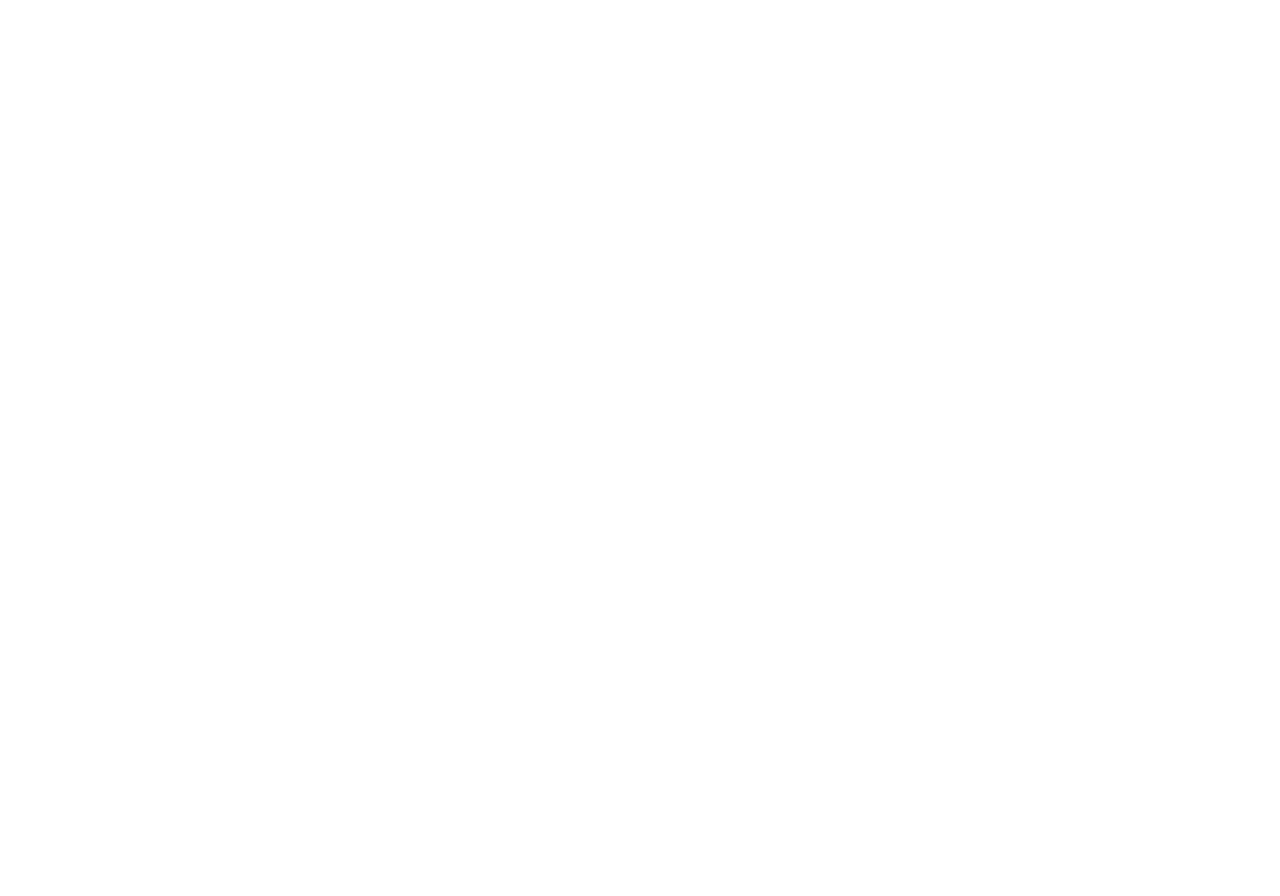
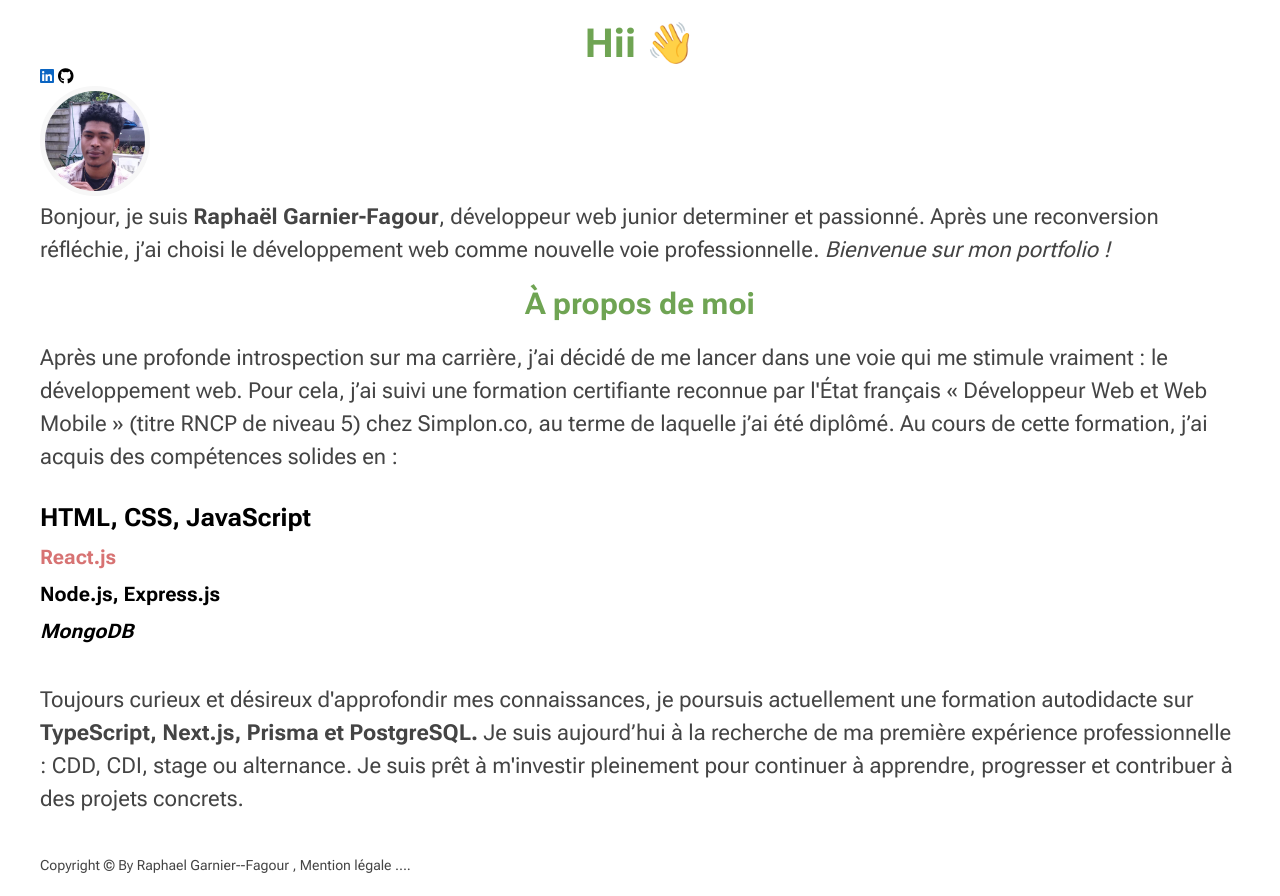
Before and after one commit to Raph-gf/Portfolio, a website: page index.html in a window 1280 px wide. Before the commit the page ends 800 px from the top, so only its background shows below. Drawn offline with Linux system fonts and the light colour scheme.

Commit message:
Adding linkedin & github hyperlinks, refactoring html tags to BEM convention

```diff
--- a/index.html
+++ b/index.html
@@ -3,9 +3,98 @@
   <head>
     <meta charset="UTF-8" />
     <meta name="viewport" content="width=device-width, initial-scale=1.0" />
+
+    <link rel="preconnect" href="https://fonts.googleapis.com" />
+    <link rel="preconnect" href="https://fonts.gstatic.com" crossorigin />
+    <link
+      href="https://fonts.googleapis.com/css2?family=Roboto+Flex:opsz,wght@8..144,100..1000&display=swap"
+      rel="stylesheet"
+    />
+    <link
+      rel="stylesheet"
+      href="https://cdnjs.cloudflare.com/ajax/libs/font-awesome/6.4.0/css/all.min.css"
+    />
     <link rel="stylesheet" href="style.css" />
+
     <script type="module" src="script.js" defer></script>
-    <title>Web Portfolio for Junior Dev</title>
+    <title>✨ Web Portfolio for Junior Dev Raphael Garnier--Fagour ✨</title>
   </head>
-  <body></body>
+  <body>
+    <header>
+      <h1>Hii 👋</h1>
+      <nav>
+        <a
+          class="header__link"
+          href="https://www.linkedin.com/in/garnierfagour/"
+          target="_blank"
+        >
+          <i class="fab fa-linkedin icons-color"></i>
+        </a>
+        <a
+          class="header__link"
+          href="https://github.com/Raph-gf?tab=repositories"
+          target="_blank"
+        >
+          <i class="fa-brands fa-github icons-color-github"></i>
+        </a>
+      </nav>
+      <div class="profile-img">
+        <img src="./img/Raphael_img.jpeg" alt="Profile-Picture" " />
+      </div>
+    </header>
+
+    <div class="container">
+      <section class="home" aria-label="Présentation personnelle">
+        <div class="home-content">
+          <p class="home__presentation-paragraph">
+            Bonjour, je suis <strong>Raphaël Garnier-Fagour</strong>,<span
+              class="highlight"
+            >
+              développeur web junior determiner et passionné.</span
+            >
+            Après une reconversion réfléchie, j’ai choisi le développement web
+            comme nouvelle voie professionnelle.
+            <em> Bienvenue sur mon portfolio ! </em>
+          </p>
+        </div>
+      </section>
+
+      <section class="about-me">
+        <h2 class="about-me__title">À propos de moi</h2>
+        <div class="about-me__text--first">
+          <p class="about-me__paragraph">
+            Après une profonde introspection sur ma carrière, j’ai décidé de me
+            lancer dans une voie qui me stimule vraiment : le développement web.
+            Pour cela, j’ai suivi une formation certifiante reconnue par l'État
+            français « Développeur Web et Web Mobile » (titre RNCP de niveau 5)
+            chez Simplon.co, au terme de laquelle j’ai été diplômé. Au cours de
+            cette formation, j’ai acquis des compétences solides en :
+          </p>
+        </div>
+        <div class="about-me__skills">
+          <ul>
+            <li class="about-me__skills--li">HTML, CSS, JavaScript</li>
+            <li class="about-me__skills--li">React.js</li>
+            <li class="about-me__skills--li">Node.js, Express.js</li>
+            <li class="about-me__skills--li">MongoDB</li>
+          </ul>
+        </div>
+
+        <div class="about-me__text--second">
+          <p class="about-me__paragraph">
+            Toujours curieux et désireux d'approfondir mes connaissances, je
+            poursuis actuellement une formation autodidacte sur
+            <strong>TypeScript, Next.js, Prisma et PostgreSQL.</strong> Je suis
+            aujourd’hui à la recherche de ma première expérience professionnelle
+            : CDD, CDI, stage ou alternance. Je suis prêt à m'investir
+            pleinement pour continuer à apprendre, progresser et contribuer à
+            des projets concrets.
+          </p>
+        </div>
+      </section>
+    </div>
+    <footer class="footer">
+      <p>Copyright &copy; By Raphael Garnier--Fagour , Mention légale ....</p>
+    </footer>
+  </body>
 </html>
--- a/style.css
+++ b/style.css
@@ -0,0 +1,106 @@
+* {
+  margin: 0;
+  padding: 0;
+}
+
+body {
+  font-family: "Roboto Flex", sans-serif;
+  /* background-color: black; */
+  margin: 20px 40px;
+}
+h1,
+h2 {
+  color: #579536da;
+}
+h1 {
+  font-size: 40px;
+  text-align: center;
+}
+
+h2 {
+  font-size: 30px;
+  text-align: center;
+  margin: 10px 0px;
+}
+p {
+  font-size: 22px;
+  line-height: 1.5;
+  color: #444;
+}
+
+.container {
+  margin: 0 auto;
+}
+
+.icons-color {
+  color: #0b65c2;
+}
+.icons-color-github {
+  color: black;
+}
+.icons-color:active {
+  color: #0b65c5;
+}
+
+.icons-color:hover {
+  font-size: larger;
+}
+
+img {
+  border: 5px solid #f7f7f7;
+  border-radius: 50%;
+  width: 100px;
+  height: auto;
+}
+
+.about-me {
+  margin: 20px 0px;
+}
+.about-me__text--first {
+  padding: 10px 0px;
+  margin-bottom: 20px;
+}
+.about-me__text--second {
+  padding: 20px 0px;
+}
+ul {
+  list-style: none;
+  margin-bottom: 20px;
+}
+li {
+  font-size: 22px;
+  /* color: white; */
+  margin-bottom: 13px;
+}
+li:first-child {
+  font-size: 25px;
+}
+li:last-child {
+  font-style: italic;
+  margin-bottom: 0;
+}
+li:nth-child(2) {
+  color: rgba(186, 13, 13, 0.579);
+}
+
+/* styling links */
+a:link {
+  color: blue;
+  text-decoration: none;
+}
+a:visited {
+  color: blue;
+}
+a:hover {
+  color: blue;
+  font-weight: bold;
+}
+
+footer p {
+  font-size: 14px;
+}
+
+.about-me__skills--li {
+  font-size: 20px;
+  font-weight: bold;
+}
```
Also changed, not shown: img/Raphael_img.jpeg (added), linkedin.png (added), 1 other file.
